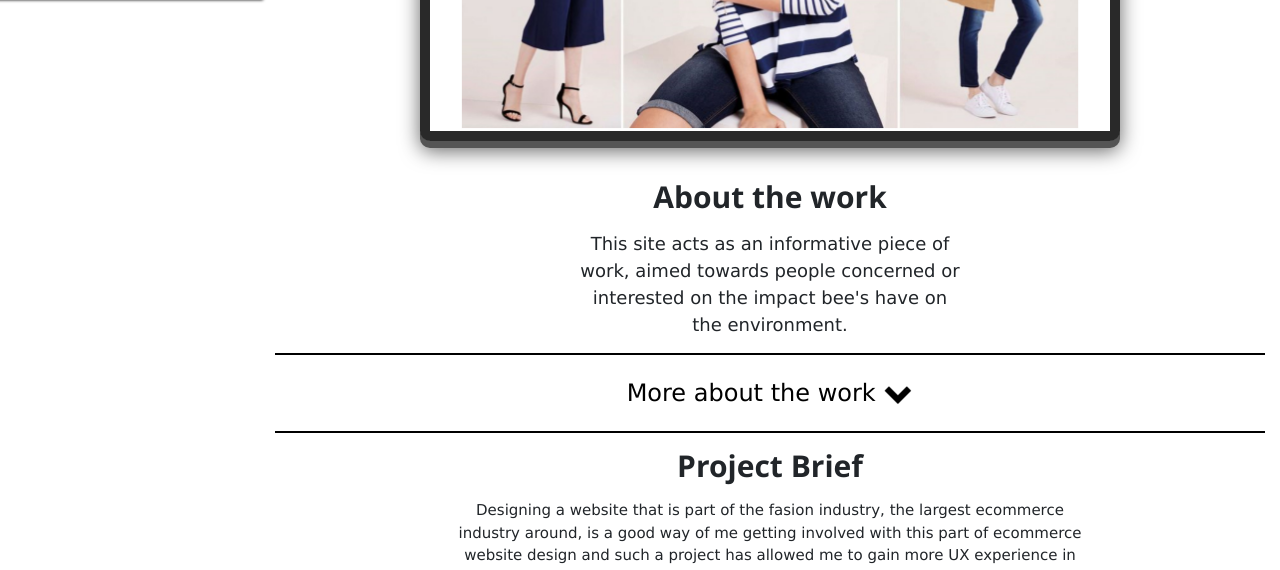
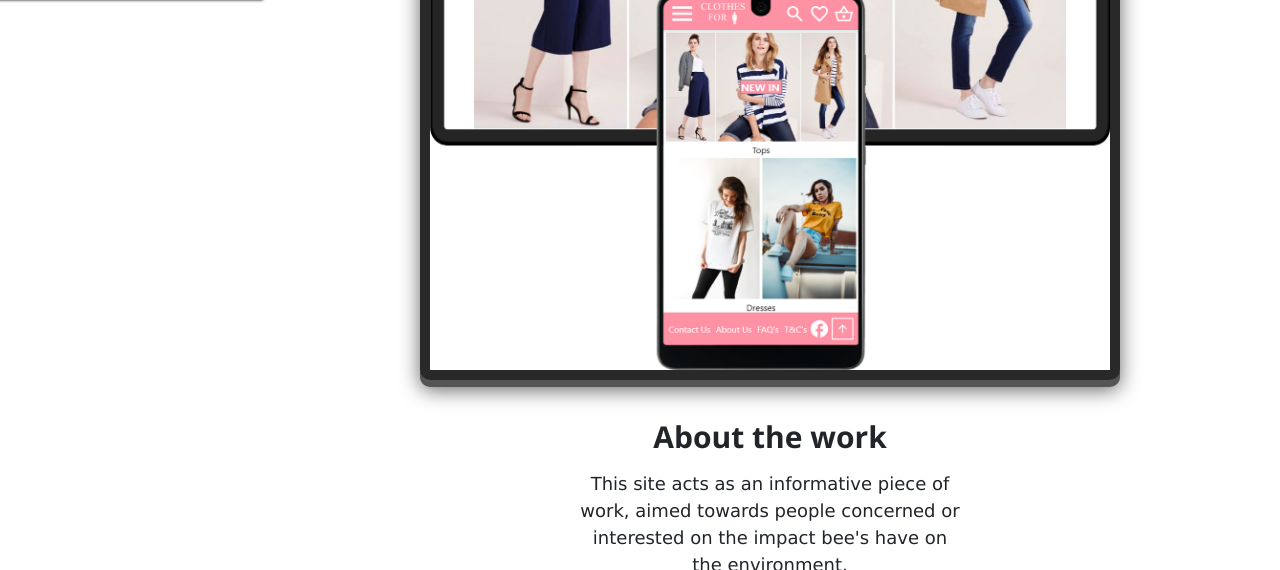
Before and after one commit to SteJ97/portfolio-site, a plain HTML site: page Portfolio pages/Clothing Store/index.html in a window 1280 px wide. Shown: the part 803-1373 px from the top of the page. Drawn offline with nearby package versions, Linux system fonts and the light colour scheme; a web font is replaced by a local one.

Commit message:
Showcase image updated

```diff
--- a/Portfolio pages/Clothing Store/index.html
+++ b/Portfolio pages/Clothing Store/index.html
@@ -133,7 +133,7 @@
                 </h2>
                 <!-- Main iframe container -->
                 <div class="work-iframe">
-                  <img src="/Images/Clothing store main.jpg" alt="iframe-site" />
+                  <img src="/Images/top-image.png" alt="iframe-site" />
                 </div>
               </div>
               <!-- Right side about work  -->
```
Also changed, not shown: Images/top-image.png (added).
